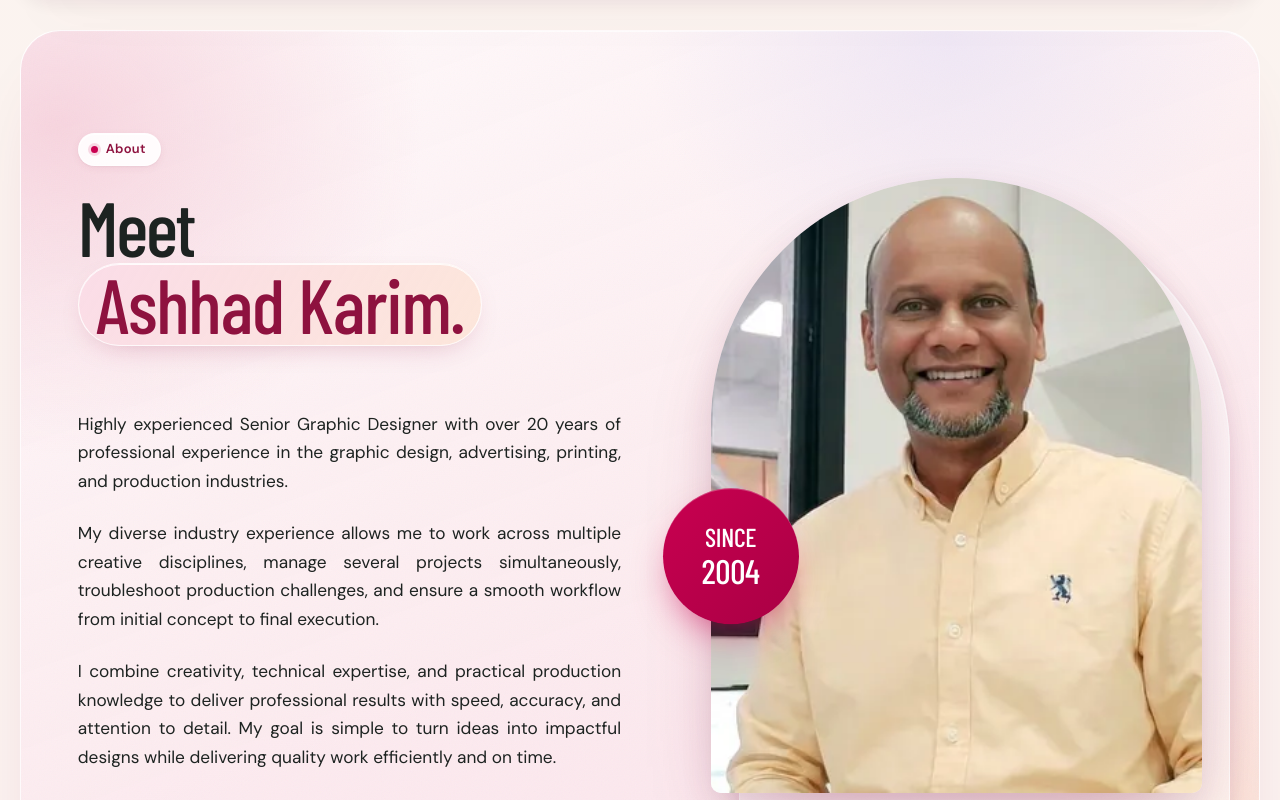
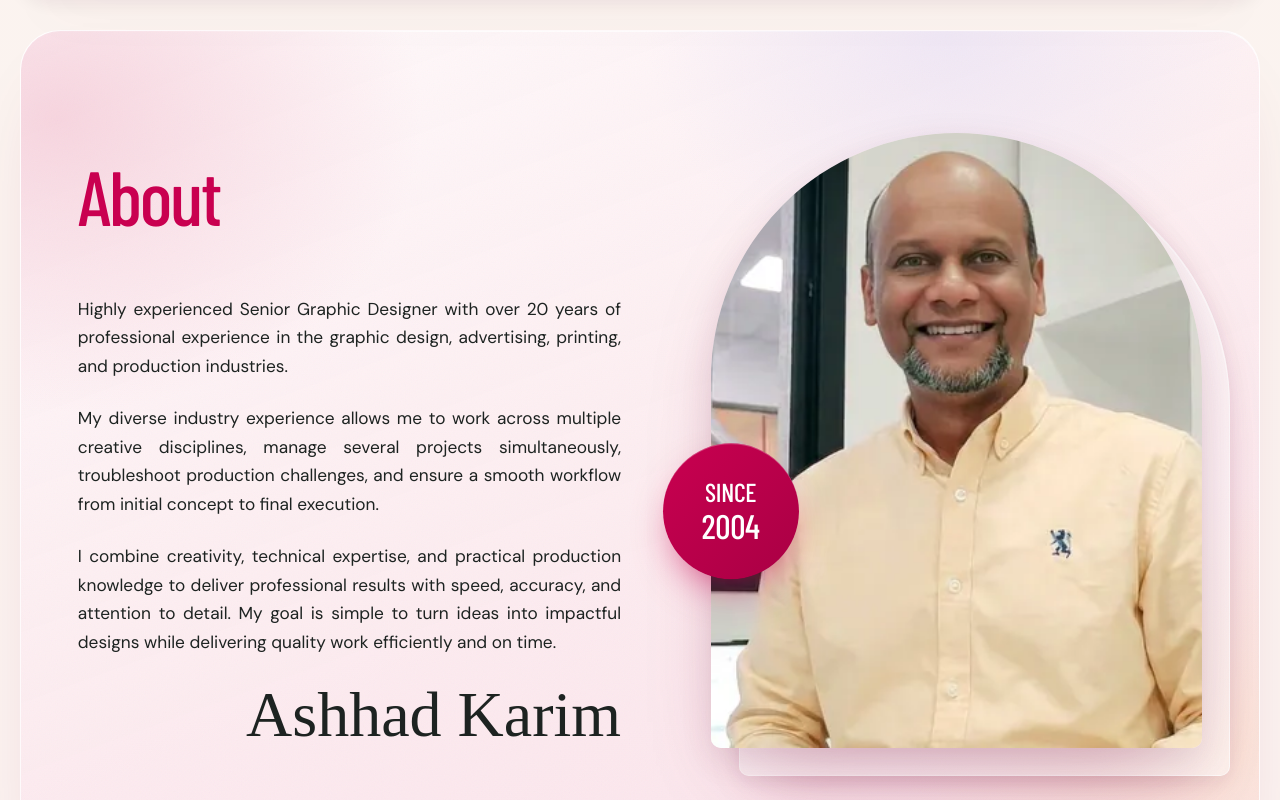
Before and after one commit to Umar10o8/Ashhad-karim-web, a React (Vite) app: page / in a window 1280 px wide. Shown: the part 940-1740 px from the top of the page. Built offline with nearby package versions, Linux system fonts and the light colour scheme; a web font is replaced by a local one.

Commit message:
Refactor SectionHeader component: update comments for clarity, conditionally render label and emphasis

```diff
--- a/src/components/layout/SectionHeader.jsx
+++ b/src/components/layout/SectionHeader.jsx
@@ -1,13 +1,13 @@
 import PillTag from '../ui/PillTag.jsx'
 
-// Pill label, two-part heading whose emphasis sits in a tinted glass
-// highlight, and an optional intro.
+// Optional pill label, heading with an optional emphasis in a tinted glass highlight, and an
+// optional intro.
 function SectionHeader({ id, label, title, emphasis, intro }) {
   return (
     <div className="section-head" data-reveal>
       <div>
-        <PillTag className="section-label">{label}</PillTag>
-        <h2 id={`${id}-title`}>{title} <em className="highlight">{emphasis}</em></h2>
+        {label && <PillTag className="section-label">{label}</PillTag>}
+        <h2 id={`${id}-title`}>{title}{emphasis && <> <em className="highlight">{emphasis}</em></>}</h2>
       </div>
       {intro && <p className="section-intro">{intro}</p>}
     </div>
--- a/src/data/content.js
+++ b/src/data/content.js
@@ -86,9 +86,7 @@ export const about = {
 export const home = {
   ticker: ['Exhibitions', 'Conferences', 'Trade shows', 'Events', 'Brand activations', 'Vehicle wrap', 'Building wrap', 'Creative billboards', 'Fabrication'],
   about: {
-    label: 'About',
-    title: 'Meet',
-    emphasis: 'Ashhad Karim.',
+    title: 'About',
     paragraphs: [
       'Highly experienced Senior Graphic Designer with over 20 years of professional experience in the graphic design, advertising, printing, and production industries.',
       'My diverse industry experience allows me to work across multiple creative disciplines, manage several projects simultaneously, troubleshoot production challenges, and ensure a smooth workflow from initial concept to final execution.',
--- a/src/index.css
+++ b/src/index.css
@@ -472,7 +472,7 @@ h1 em, h2 em { color: var(--accent); font-family: var(--font-display); font-styl
    ========================================================================== */
 .about-home-grid { display: grid; grid-template-columns: minmax(0, 1.05fr) minmax(0, .95fr); align-items: center; gap: clamp(48px, 7vw, 120px); }
 .about-home-copy { max-width: 600px; }
-.about-home-copy .highlight { white-space: nowrap; }
+#about-title { color: var(--color-magenta); }
 .about-home-text { margin: 0 0 var(--space-5); color: var(--color-ink); font-size: clamp(17px, 1.35vw, 20px); line-height: 1.65; text-align: justify; hyphens: manual; }
 .about-home-signature { margin: var(--space-5) 0 0; color: var(--color-ink); font-family: 'Mrs Saint Delafield', 'Brush Script MT', cursive; font-size: 64px; font-weight: 400; line-height: 1.1; text-align: right; }
 /* Arched photo with an offset glass frame and a glass badge over the corner */
--- a/src/sections/HomeAboutSection.jsx
+++ b/src/sections/HomeAboutSection.jsx
@@ -14,7 +14,7 @@ function HomeAboutSection() {
       <div className="panel panel-blush">
         <div className="page-wrap about-home-grid">
           <div className="about-home-copy">
-            <SectionHeader id="about" label={copy.label} title={copy.title} emphasis={copy.emphasis} />
+            <SectionHeader id="about" title={copy.title} />
             {copy.paragraphs.map((text) => <p key={text} className="about-home-text" data-reveal>{text}</p>)}
             <p className="about-home-signature" data-reveal>{copy.signature}</p>
           </div>
```
